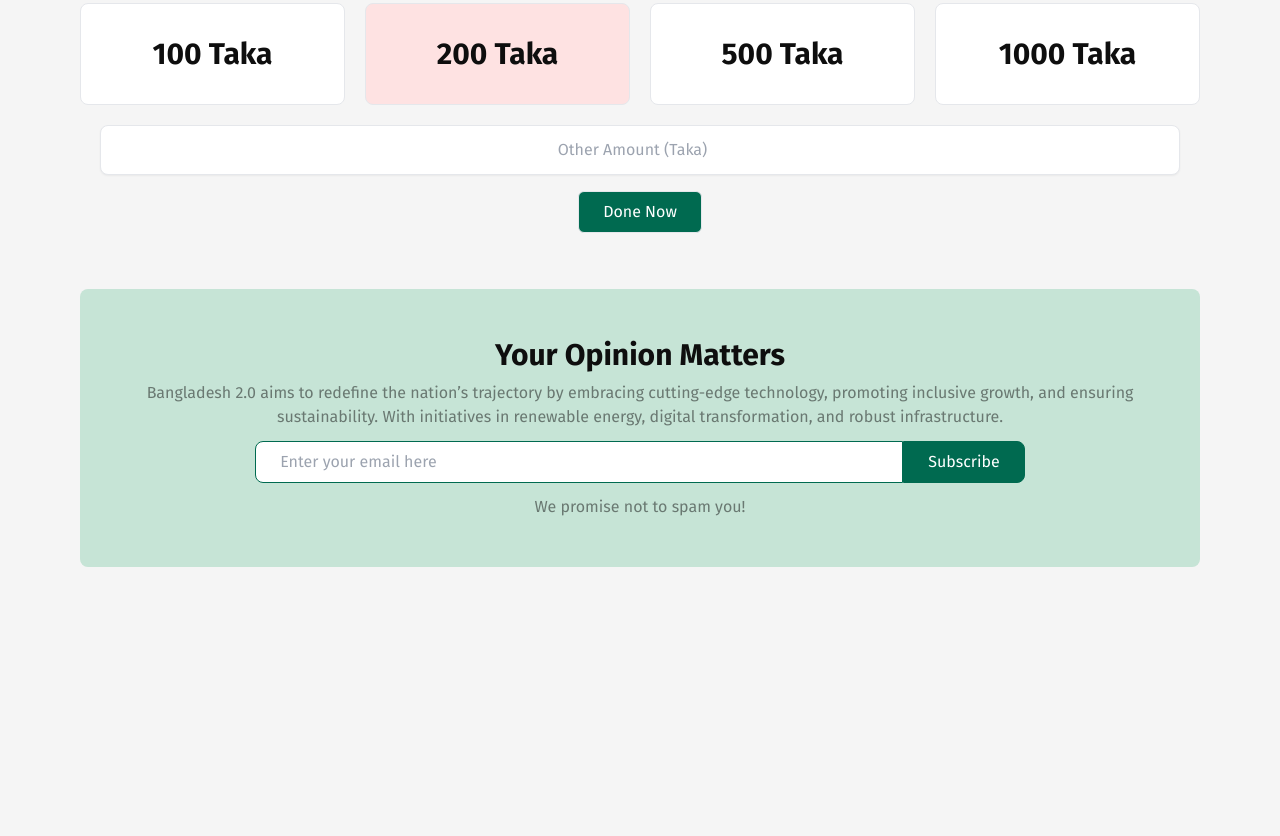
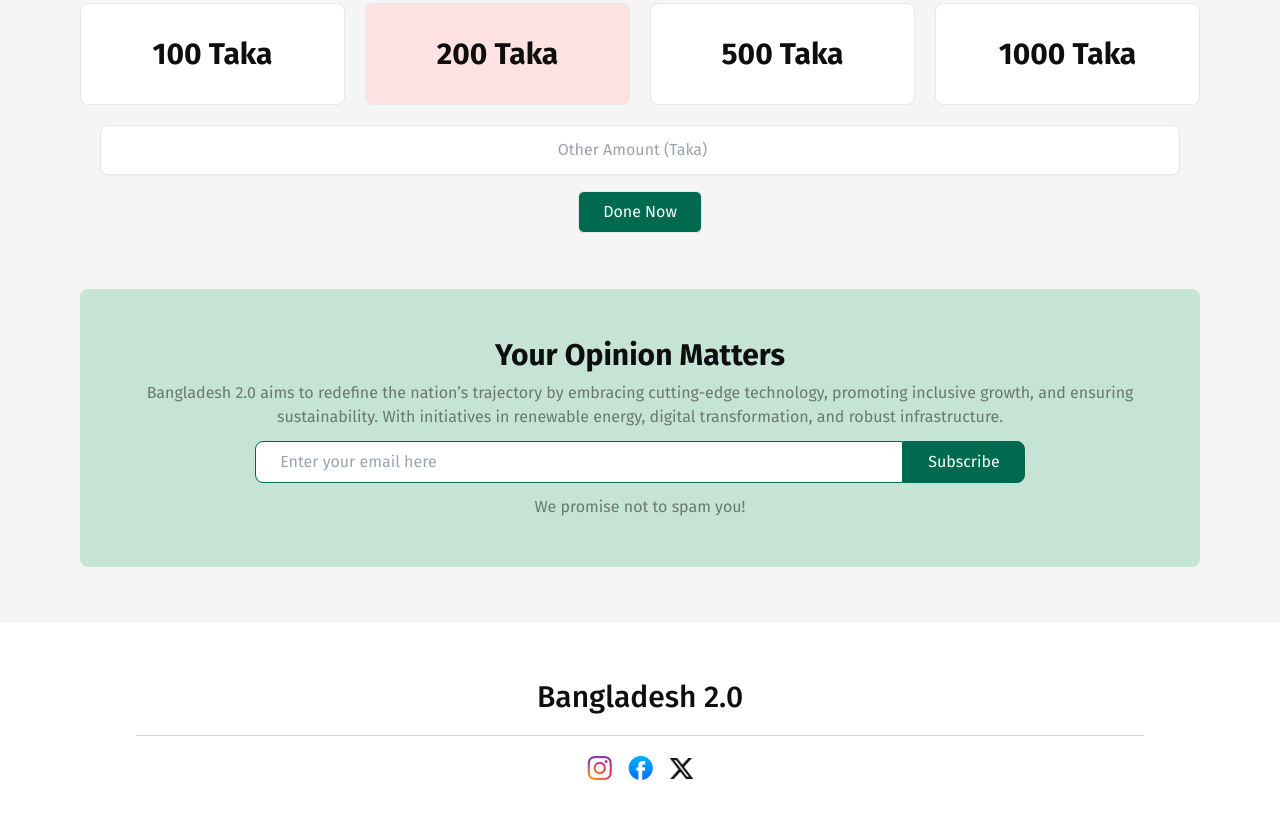
Before and after one commit to reyad-hasan/bangladesh-2, a plain HTML site: page index.html in a window 1280 px wide. Shown: the part 3431-4267 px from the top of the page. Before the commit the page ends 3998 px from the top, so only its background shows below. Drawn offline with nearby package versions, Linux system fonts and the light colour scheme.

Commit message:
completed footer section

```diff
--- a/index.html
+++ b/index.html
@@ -49,6 +49,7 @@
 </head>
 
 <body class="fira-sans bg-b-main-bg">
+
     <main class="max-w-screen-xl mx-auto px-3 md:px-10 lg:px-20">
 
         <header class="mt-5 md:mt-10">
@@ -375,7 +376,7 @@
         </section>
 
         <!-- Subscribe Newsletter section -->
-        <section class="mt-7 lg:mt-14">
+        <section class="mt-7 lg:mt-14 pb-14">
             <!-- subscribe main container -->
             <div class="bg-b-table-bg px-3 lg:px-5 py-12 rounded-lg">
                 <h1 class="text-xl md:text-3xl font-bold text-b-black mb-2 text-center">Your Opinion Matters
@@ -397,6 +398,27 @@
         </section>
 
     </main>
+
+    <footer class="bg-white p-14">
+        <div class="max-w-screen-xl mx-auto px-3 md:px-10 lg:px-20">
+            <!-- logo box -->
+            <div class="text-center">
+                <a href="#" class="text-xl md:text-2xl lg:text-3xl font-medium text-b-black">Bangladesh 2.0</a>
+            </div>
+            <!-- horizontal width -->
+            <div class="h-[1px] bg-gray-300 my-5"></div>
+            <!-- social link box -->
+            <div class="flex gap-4 justify-center items-center">
+                <a href="#" class="hover:scale-110 duration-300"><img class="w-[25px]" src="./assets/instagram.png"
+                        alt="instagram"></a>
+                <a href="#" class="hover:scale-110 duration-300"><img class="w-[25px]" src="./assets/facebook.png"
+                        alt="facebook"></a>
+                <a href="#" class="hover:scale-110 duration-300"><img class="w-[25px]" src="./assets/x.png"
+                        alt="x-icon"></a>
+            </div>
+        </div>
+    </footer>
+
 </body>
 
 </html>
```
